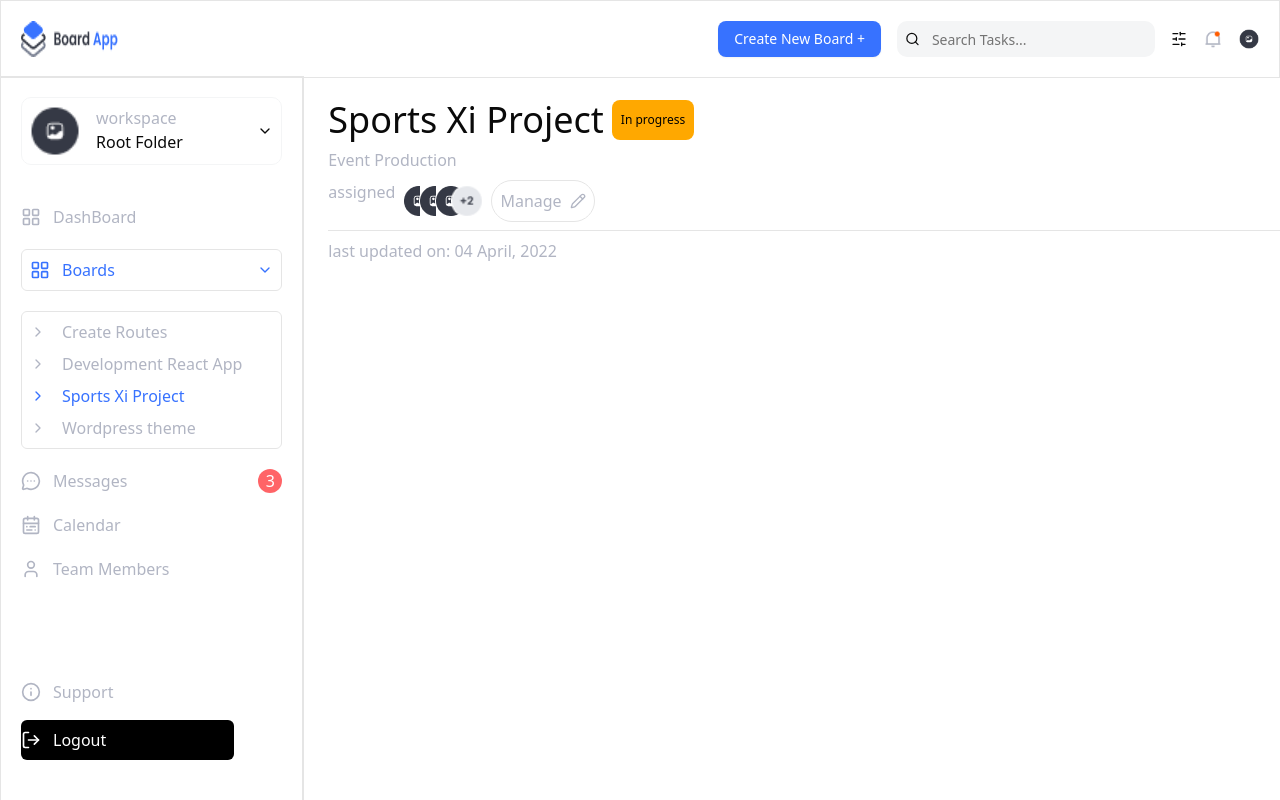
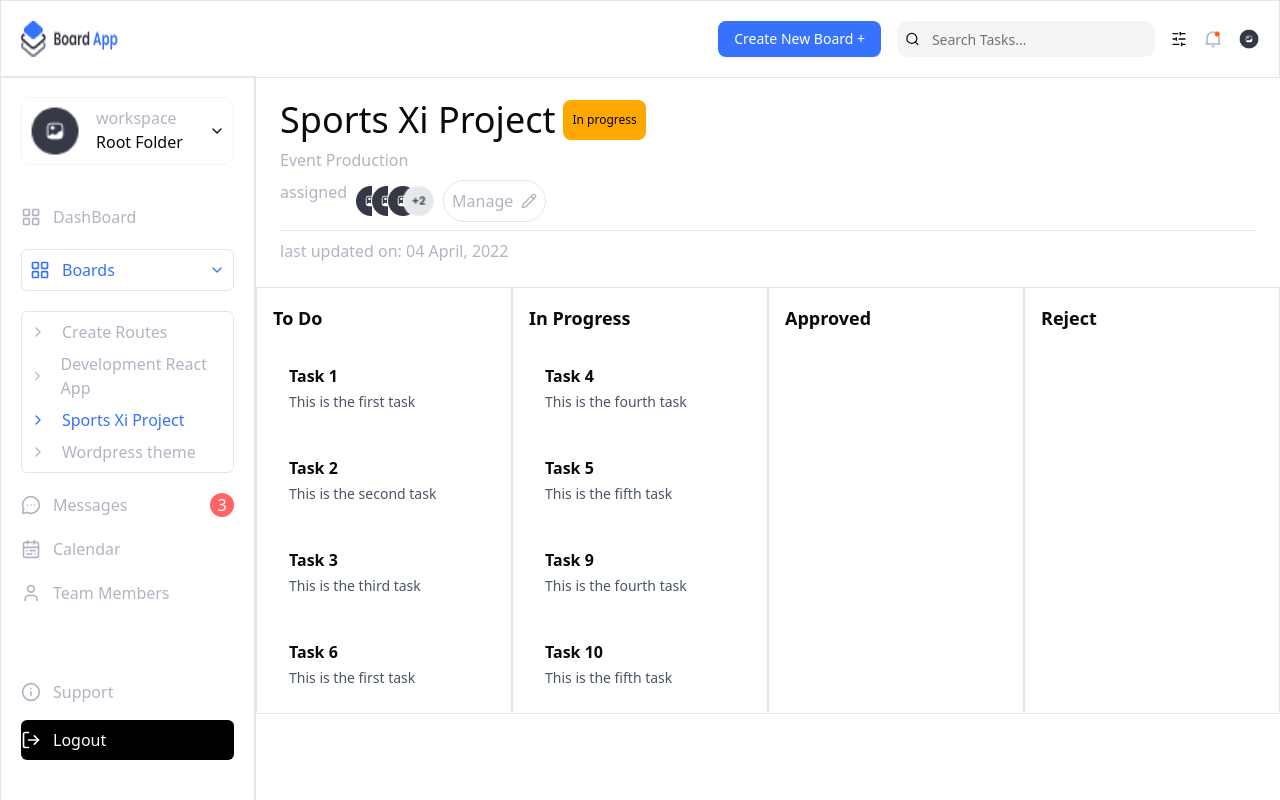
Before and after one commit to aboo212031/Board-App, a Next.js app: page / in a window 1280 px wide. Built offline with nearby package versions, Linux system fonts and the light colour scheme.

Commit message:
feat: dashboard layout

```diff
--- /dev/null
+++ b/app/components/Board.tsx
@@ -0,0 +1,55 @@
+"use client";
+import { DragDropContext, Droppable, DropResult } from "@hello-pangea/dnd";
+import SwimLane from "./SwimLane";
+import { useEffect } from "react";
+import { useTaskStore } from "@/app/store/useTaskStore";
+
+const statuses = ["To Do", "In Progress", "Approved", "Reject"];
+
+export default function Board() {
+  const { tasks, setTasks, updateTaskStatus, search } = useTaskStore();
+
+  useEffect(() => {
+    const saved = localStorage.getItem("tasks");
+    if (saved) setTasks(JSON.parse(saved));
+    else {
+        fetch("/data/tasks.json")
+        .then((res) => res.json())
+        .then((json) => setTasks(json));
+    };
+  }, [setTasks]);
+
+  useEffect(() => {
+    localStorage.setItem("tasks", JSON.stringify(tasks));
+  }, [tasks]);
+
+  function handleDragEnd(result: DropResult) {
+    const { destination, source, draggableId } = result;
+    if (!destination || destination.droppableId === source.droppableId) return;
+    updateTaskStatus(draggableId, destination.droppableId);
+  }
+  return (
+    <DragDropContext onDragEnd={handleDragEnd}>
+      <div className="flex flex-1 h-4/5">
+        {statuses.map((status) => (
+          <Droppable droppableId={status.toLowerCase()} key={status}>
+            {(provided) => (
+              <div ref={provided.innerRef} {...provided.droppableProps} className="flex-1 justify-center min-h-0">
+                <SwimLane
+                  title={status.replace(/(^\\w|\\s\\w)/g, s => s.toUpperCase())}
+                  statusId={status.toLowerCase()}
+                  tasks={tasks.filter(
+                    (t) =>
+                      t.status === status.toLowerCase() &&
+                      t.title.toLowerCase().includes(search.toLowerCase())
+                  )}
+                />
+                {provided.placeholder}
+              </div>
+            )}
+          </Droppable>
+        ))}
+      </div>
+    </DragDropContext>
+  );
+}
--- a/app/components/HeadingCard.tsx
+++ b/app/components/HeadingCard.tsx
@@ -51,7 +51,7 @@ export default function HeadingCard() {
             <Pencil size={16}/>
           </div>
         </div>
-        <hr className="w-screen"></hr>
+        <hr className="w-full"></hr>
         <div className="text-[#B1B5C3]">last updated on: 04 April, 2022</div>
     </div>
   );
--- a/app/components/NavBar.tsx
+++ b/app/components/NavBar.tsx
@@ -1,9 +1,14 @@
+"use client";
+
+import { useTaskStore } from "@/app/store/useTaskStore";
 import { Button } from "@/components/ui/button";
 import { Input } from "@/components/ui/input";
-import { SearchIcon, Settings, SlidersHorizontal, ToolCase, TowerControl, UtilityPole } from "lucide-react";
+import { SearchIcon, SlidersHorizontal } from "lucide-react";
 import Image from "next/image";
 
 export default function NavBar() {
+  const setSearch = useTaskStore((s) => s.setSearch);
+
   return (
     <div className="w-full fixed top-0 p-5 flex justify-between border border-b">
         <Image
@@ -17,7 +22,7 @@ export default function NavBar() {
             <Button variant="default" className="bg-[#3772FF] text-white">Create New Board +</Button>
             <div className="flex items-center bg-[#F4F5F6] rounded-lg px-2">
                 <SearchIcon size={16}/>
-                <Input type="email" placeholder="Search Tasks..." className="border-0 shadow-none"/>
+                <Input type="text" placeholder="Search Tasks..." className="border-0 shadow-none" onChange={(e) => setSearch(e.target.value)}/>
             </div>
             <div className="flex items-center gap-4">
                 <SlidersHorizontal size={16} />
--- /dev/null
+++ b/app/components/SwimLane.tsx
@@ -0,0 +1,32 @@
+import TaskCard from "./TaskCard";
+import { Draggable } from "@hello-pangea/dnd";
+
+export default function Swimlane({
+  title,
+  tasks,
+  statusId,
+}: {
+  title: string;
+  statusId: string;
+  tasks: any[];
+}) {
+  return (
+    <div className="bg-white border border-gray-200 px-4 py-4 h-2/3 overflow-auto">
+      <h2 className="text-lg font-bold mb-4">{title}</h2>
+      {tasks.map((task, index) => (
+        <Draggable draggableId={task.id} index={index} key={task.id}>
+          {(provided) => (
+            <div
+              ref={provided.innerRef}
+              {...provided.draggableProps}
+              {...provided.dragHandleProps}
+              className="mb-3"
+            >
+              <TaskCard title={task.title} description={task.description} />
+            </div>
+          )}
+        </Draggable>
+      ))}
+    </div>
+  );
+}
--- /dev/null
+++ b/app/components/TaskCard.tsx
@@ -0,0 +1,14 @@
+export default function TaskCard({
+  title,
+  description,
+}: {
+  title: string;
+  description: string;
+}) {
+  return (
+    <div className="bg-white p-4">
+      <h3 className="font-semibold mb-1">{title}</h3>
+      <p className="text-sm text-gray-600">{description}</p>
+    </div>
+  );
+}
--- /dev/null
+++ b/app/data/tasks.json
@@ -0,0 +1,7 @@
+[
+  { "id": "1", "title": "Task 1", "description": "This is the first task", "status": "to do" },
+  { "id": "2", "title": "Task 2", "description": "This is the second task", "status": "to do" },
+  { "id": "3", "title": "Task 3", "description": "This is the third task", "status": "to do" },
+  { "id": "4", "title": "Task 4", "description": "This is the fourth task", "status": "in progress" },
+  { "id": "5", "title": "Task 5", "description": "This is the fifth task", "status": "in progress" }
+]
--- a/app/page.tsx
+++ b/app/page.tsx
@@ -1,13 +1,15 @@
 import Image from "next/image";
 import HeadingCard from "./components/HeadingCard";
 import SideBar from "./components/SideBar";
+import Board from "./components/Board";
 
 export default function Home() {
   return (
-    <div className="flex flex-1 top-19 fixed h-full">
+    <div className="flex flex-1 top-19 fixed h-full w-full">
       <SideBar />
-      <div className="flex-1 overflow-auto">
+      <div className="flex-1">
         <HeadingCard />
+        <Board />
       </div>
     </div>
   );
--- /dev/null
+++ b/app/store/useTaskStore.ts
@@ -0,0 +1,29 @@
+import { create } from "zustand";
+
+interface Task {
+  id: string;
+  title: string;
+  description: string;
+  status: string;
+}
+
+interface Store {
+  tasks: Task[];
+  search: string;
+  setSearch: (s: string) => void;
+  setTasks: (t: Task[]) => void;
+  updateTaskStatus: (id: string, status: string) => void;
+}
+
+export const useTaskStore = create<Store>((set) => ({
+  tasks: [],
+  search: "",
+  setSearch: (search) => set({ search }),
+  setTasks: (tasks) => set({ tasks }),
+  updateTaskStatus: (id, status) =>
+    set((state) => ({
+      tasks: state.tasks.map((task) =>
+        task.id === id ? { ...task, status } : task
+      ),
+    })),
+}));
--- a/package.json
+++ b/package.json
@@ -9,6 +9,7 @@
     "lint": "next lint"
   },
   "dependencies": {
+    "@hello-pangea/dnd": "^18.0.1",
     "@radix-ui/react-dropdown-menu": "^2.1.15",
     "@radix-ui/react-slot": "^1.2.3",
     "class-variance-authority": "^0.7.1",
@@ -17,7 +18,8 @@
     "next": "15.4.1",
     "react": "19.1.0",
     "react-dom": "19.1.0",
-    "tailwind-merge": "^3.3.1"
+    "tailwind-merge": "^3.3.1",
+    "zustand": "^5.0.6"
   },
   "devDependencies": {
     "@tailwindcss/postcss": "^4",
--- /dev/null
+++ b/public/data/tasks.json
@@ -0,0 +1,12 @@
+[
+  { "id": "1", "title": "Task 1", "description": "This is the first task", "status": "to do" },
+  { "id": "2", "title": "Task 2", "description": "This is the second task", "status": "to do" },
+  { "id": "3", "title": "Task 3", "description": "This is the third task", "status": "to do" },
+  { "id": "4", "title": "Task 4", "description": "This is the fourth task", "status": "in progress" },
+  { "id": "5", "title": "Task 5", "description": "This is the fifth task", "status": "in progress" },
+  { "id": "6", "title": "Task 6", "description": "This is the first task", "status": "to do" },
+  { "id": "7", "title": "Task 7", "description": "This is the second task", "status": "to do" },
+  { "id": "8", "title": "Task 8", "description": "This is the third task", "status": "to do" },
+  { "id": "9", "title": "Task 9", "description": "This is the fourth task", "status": "in progress" },
+  { "id": "10", "title": "Task 10", "description": "This is the fifth task", "status": "in progress" }
+]
```
Also changed, not shown: 1 other file (tests, documents, lock files or other folders).
